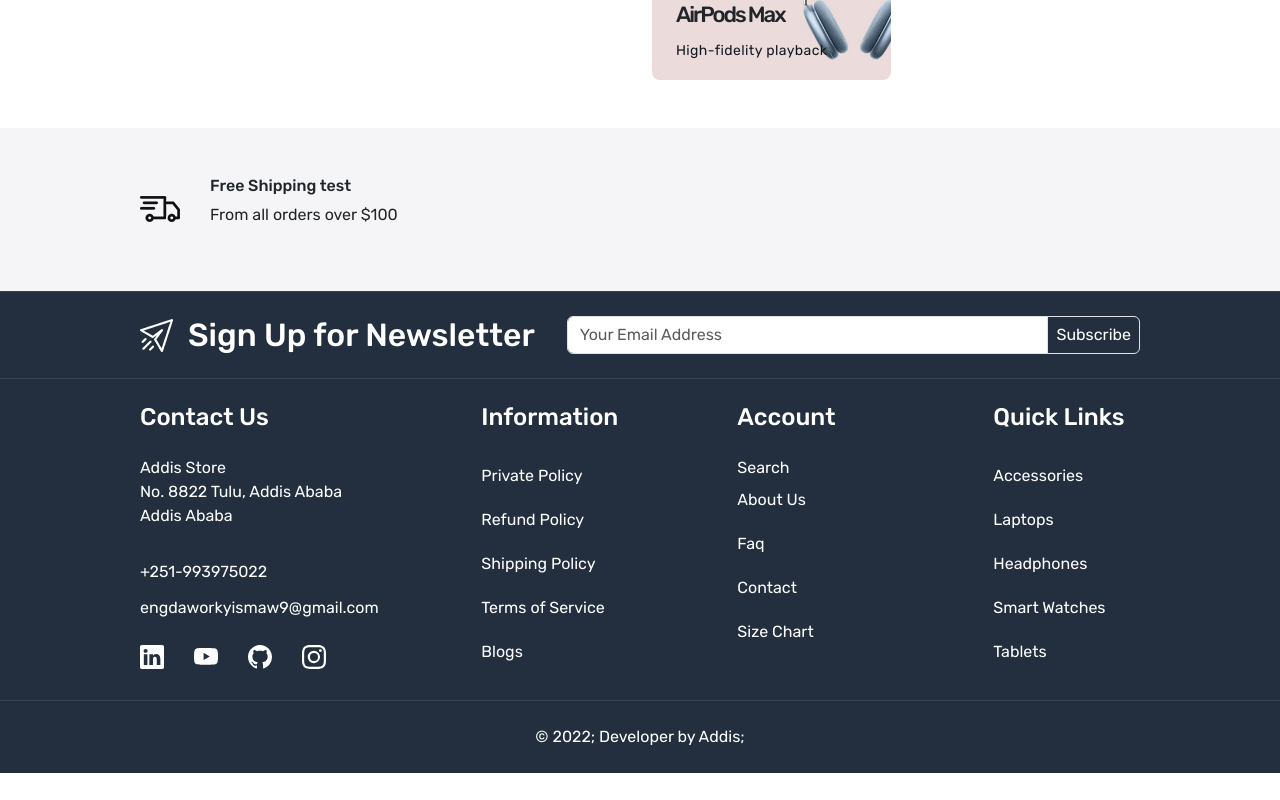
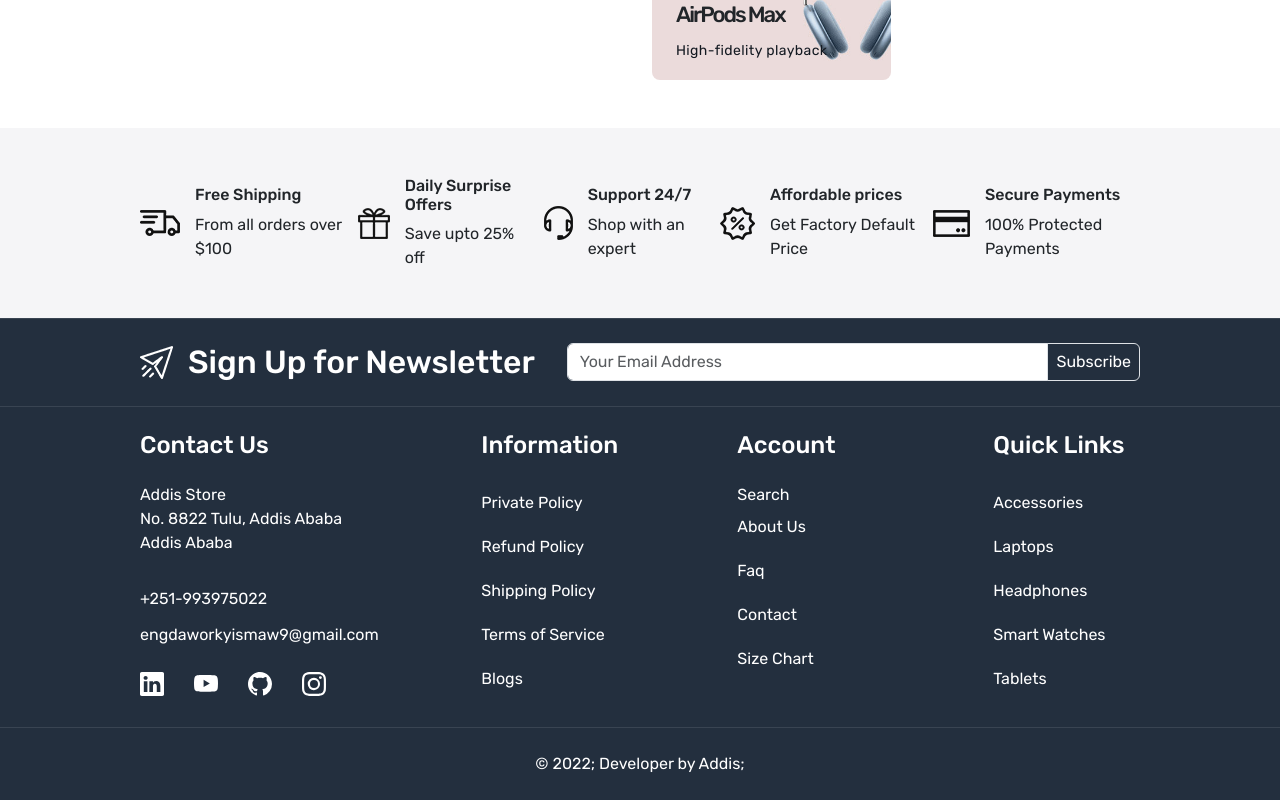
Before and after one commit to eangle9/E-commerce-website, a React (Create React App) app: page / in a window 1280 px wide. Shown: the part 859-1659 px from the top of the page. Before the commit the page ends 1632 px from the top, so only its background shows below. Built offline with nearby package versions, Linux system fonts and the light colour scheme.

Commit message:
service added

```diff
--- a/src/Pages/Home.js
+++ b/src/Pages/Home.js
@@ -84,11 +84,39 @@
                 <div className="row">
                     <div className="col-12">
                         <div className="services d-flex gap-15 justify-content-between align-items-center">
-                            <div className="d-flex align-items-center gap-30">
+                            <div className="d-flex align-items-center gap-15">
                                 <img src="images/service.png" alt="service"/>
                                 <div>
-                                    <h6>Free Shipping test</h6>
-                                    <p>From all orders over $100</p>
+                                    <h6>Free Shipping </h6>
+                                    <p className="mb-0">From all orders over $100</p>
+                                </div>
+                            </div>
+                            <div className="d-flex align-items-center gap-15">
+                                <img src="images/service-02.png" alt="sevice"/>
+                                <div>
+                                    <h6>Daily Surprise Offers</h6>
+                                    <p className="mb-0">Save upto 25% off</p>
+                                </div>
+                            </div>
+                            <div className="d-flex align-items-center gap-15">
+                                <img src="images/service-03.png" alt="sevice"/>
+                                <div>
+                                    <h6>Support 24/7</h6>
+                                    <p className="mb-0">Shop with an expert</p>
+                                </div>
+                            </div>
+                            <div className="d-flex align-items-center gap-15">
+                                <img src="images/service-04.png" alt="sevice"/>
+                                <div>
+                                    <h6>Affordable prices</h6>
+                                    <p className="mb-0">Get Factory Default Price</p>
+                                </div>
+                            </div>
+                            <div className="d-flex align-items-center gap-15">
+                                <img src="images/service-05.png" alt="sevice"/>
+                                <div>
+                                    <h6>Secure Payments</h6>
+                                    <p className="mb-0">100% Protected Payments</p>
                                 </div>
                             </div>
                         </div>
```
